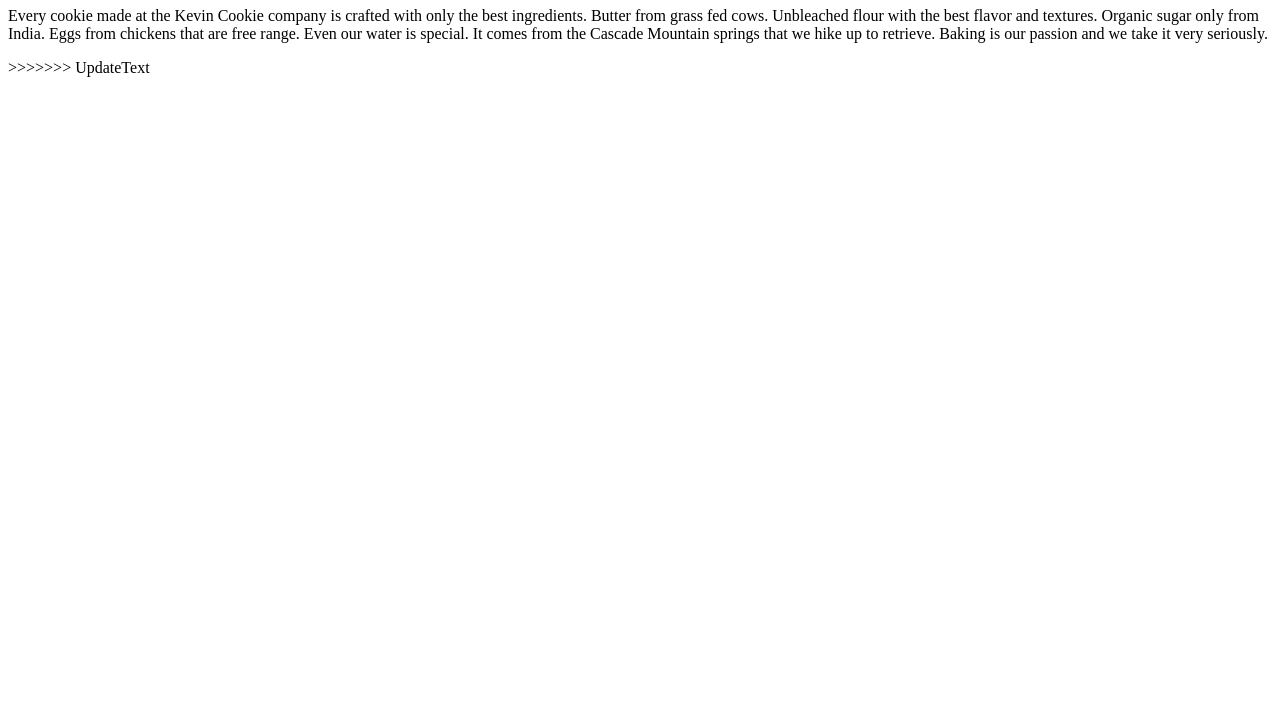
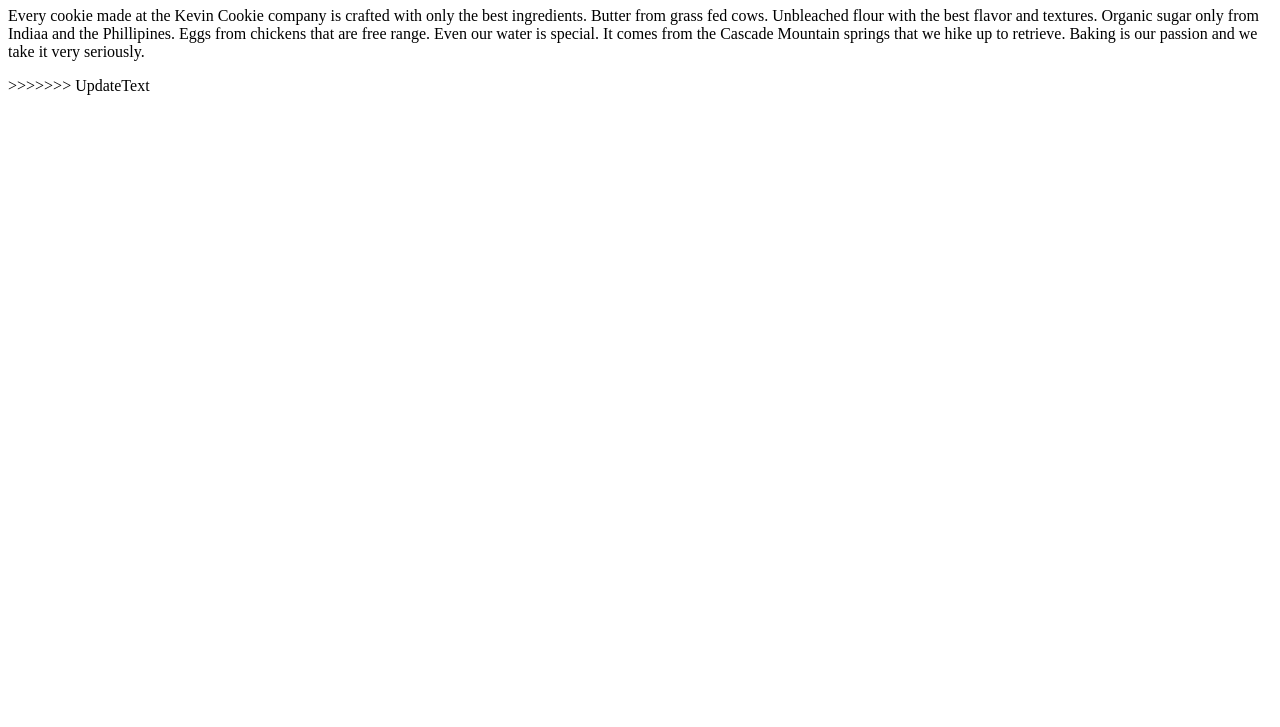
Before and after one commit to jonnycooper2/JonnyCookieCompany.com, a plain HTML site: page index.htm in a window 1280 px wide. Shown: the part 73-800 px from the top of the page. Drawn offline with Linux system fonts and the light colour scheme.

Commit message:
Update index.htm

```diff
--- a/index.htm
+++ b/index.htm
@@ -5,7 +5,7 @@
 <h1>Deliciousness in every bite!</h1>
 
 
-<p>Every cookie made at the Kevin Cookie company is crafted with only the best ingredients. Butter from grass fed cows. Unbleached flour with the best flavor and textures. Organic sugar only from India. Eggs from chickens that are free range. Even our water is special. It comes from the Cascade Mountain springs that we hike up to retrieve. Baking is our passion and we take it very seriously.</p>
+<p>Every cookie made at the Kevin Cookie company is crafted with only the best ingredients. Butter from grass fed cows. Unbleached flour with the best flavor and textures. Organic sugar only from Indiaa and the Phillipines. Eggs from chickens that are free range. Even our water is special. It comes from the Cascade Mountain springs that we hike up to retrieve. Baking is our passion and we take it very seriously.</p>
 >>>>>>> UpdateText
 
 </body>
```
